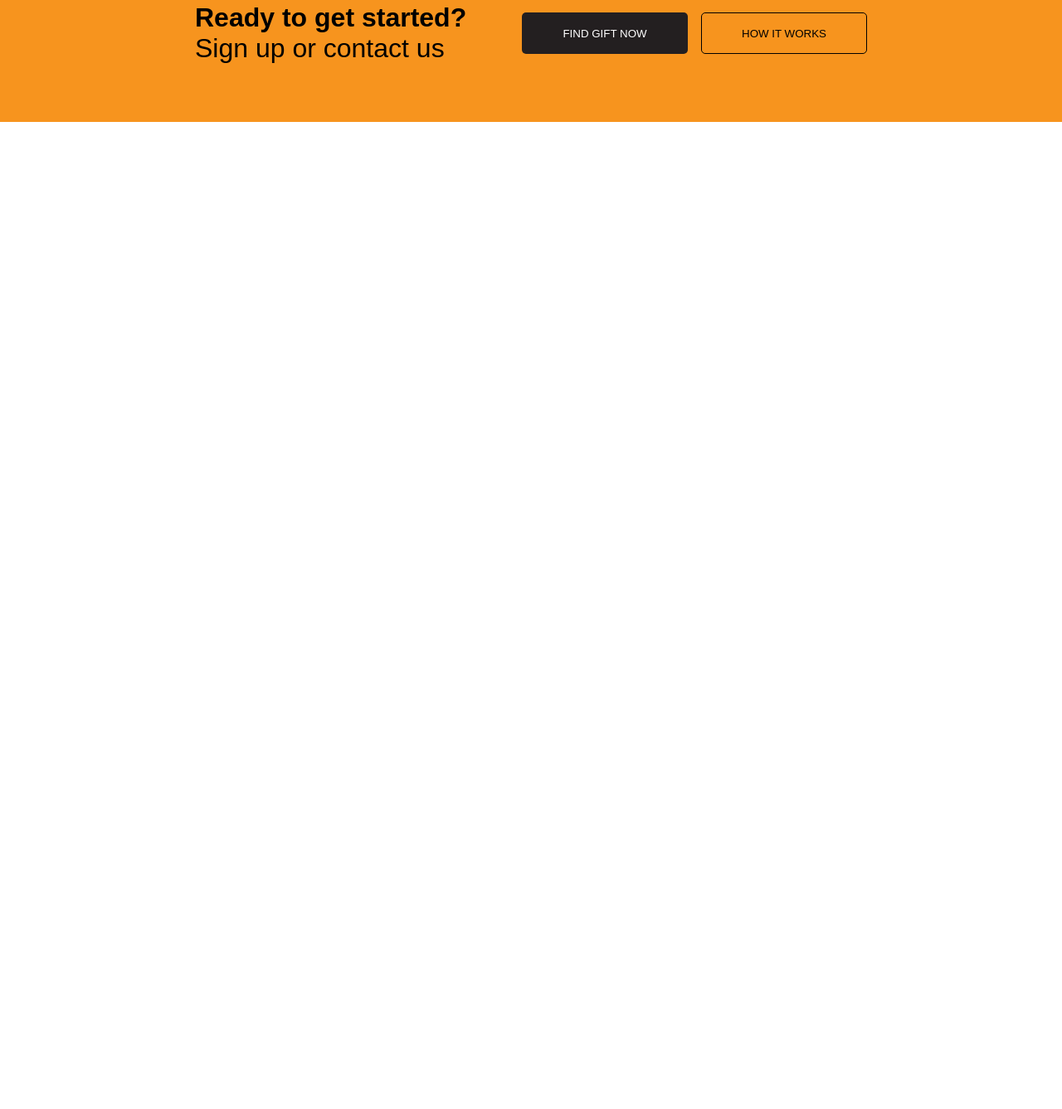
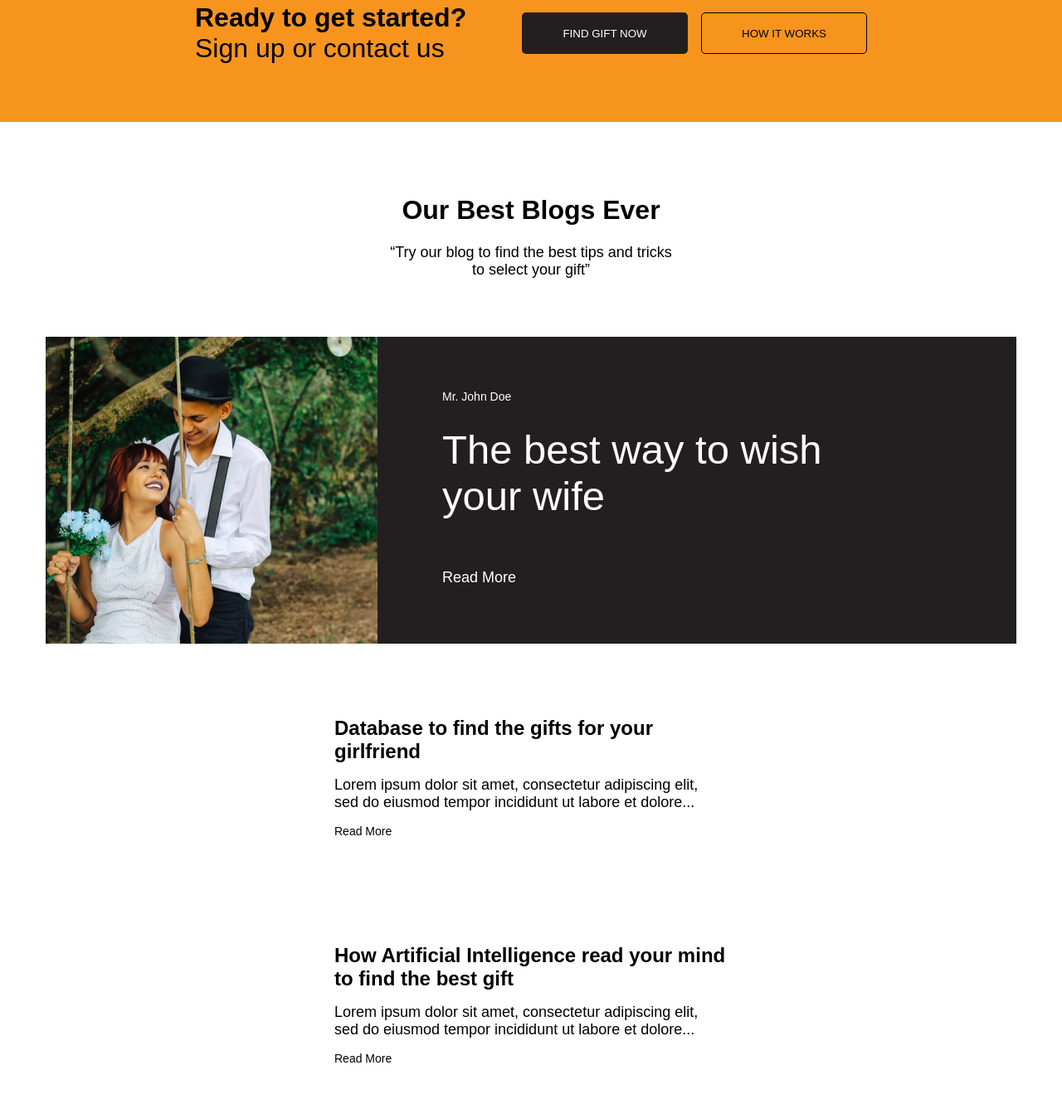
Before and after one commit to Milonga94/find-a-gift, a plain HTML site: page index.html in a window 1280 px wide. Shown: the part 2430-3767 px from the top of the page at 83% size. Before the commit the page ends 2577 px from the top, so only its background shows below. Drawn offline with Linux system fonts and the light colour scheme.

Commit message:
добавляет на сайт секцию best-blogs

```diff
--- a/index.html
+++ b/index.html
@@ -113,5 +113,45 @@
                 </div>
             </div>
         </section>
+        <section class="section-best-blogs">
+            <div class="container">
+                <div class="wrapper-best-blogs">
+                    <div class="best-blogs-text">
+                        <h2 class="blogs-title">Our Best Blogs Ever</h2>
+                        <p>“Try our blog to find the best tips and tricks to select your gift”</p>
+                    </div>
+                    <div class="best-way-card">
+                        <img src="images/swing.png" alt="2 persons">
+                        <div class="best-way-text">
+                            <p class="name">Mr. John Doe</p>
+                            <p class="way-text">The best way to wish your wife</p>
+                            <p><a class="link-white" href="ссылка">Read More</a></p>
+                        </div>
+                    </div>
+                    <ul class="best-way-card-text">
+                        <li class="card-text">
+                            <a class="link" href="ссылка">
+                                <h3 class="card-title"><b>Database to find the gifts for your<br>girlfriend</b></h3>
+                                <p>Lorem ipsum dolor sit amet, consectetur adipiscing elit,<br> sed do eiusmod tempor
+                                    incididunt
+                                    ut labore et dolore...</p>
+                                <p class="card-p">Read More</p>
+                            </a>
+                        </li>
+                        <li class="card-text">
+                            <a class="link" href="ссылка">
+                                <h3 class="card-title"><b></b>How Artificial Intelligence read your mind<br>to find the
+                                    best
+                                    gift</b></h3>
+                                <p>Lorem ipsum dolor sit amet, consectetur adipiscing elit,<br> sed do eiusmod tempor
+                                    incididunt
+                                    ut labore et dolore...</p>
+                                <p class="card-p">Read More</p>
+                            </a>
+                        </li>
+                    </ul>
+                </div>
+            </div>
+        </section>
     </main>
 </body>
--- a/style.css
+++ b/style.css
@@ -70,6 +70,10 @@ p {
     text-decoration: none;
     color: black;
 }
+.link-white {
+    text-decoration: none;
+    color: white;
+}
 
 .section-gift-work {
     background-color: #F1F1F2;
@@ -107,6 +111,7 @@ p {
 .work {
     padding: 165px 165px 105px 100px;
 }
+
 .work-title {
     margin-bottom: 25px;
 }
@@ -118,7 +123,8 @@ p {
     background-color: transparent;
 }
 
-.section-gifts-cards {
+.section-gifts-cards,
+.section-best-blogs {
     background: #FFFFFF;
 }
 
@@ -147,7 +153,7 @@ p {
     transition: all ease .3s;
 }
 
-.card:hover {
+.card:hover, .card-text:hover {
     filter: drop-shadow(10px 10px 15px rgba(0, 0, 0, 0.05));
     background: #FFFFFF;
 }
@@ -200,3 +206,54 @@ p {
     border: 1px solid #000000;
     background-color: transparent;
 }
+.section-best-blogs {
+    background-color: #FFFFFF;
+}
+
+.best-blogs-text {
+    text-align: center;
+    padding: 88px 466px 70px 466px;
+}
+
+.blogs-title {
+    margin-bottom: 22px;
+}
+
+.best-way-card {
+    display: grid;
+    justify-content: center;
+    grid-template-columns: 400px 770px;
+}
+.best-way-text{
+    background: #231F20;
+    color: #FFFFFF;
+    padding: 64px 200px 48px 78px;
+}
+.name {
+    font-size: 14px;
+    margin-bottom: 28px;
+}
+.way-text {
+    font-size: 49px;
+    margin-bottom: 60px;
+}
+.best-way-card-text {
+    display: grid;
+    justify-content: center;
+    grid-template-columns: repeat(auto-fit, 570px);
+    list-style: none;
+    gap: 30px;
+    margin: 40px 135px 80px 135px;
+    padding: 0;
+}
+.card-title {
+    font-size: 24px;
+    margin-bottom: 16px;
+}
+.card-text {
+    padding: 48px 48px 50px 48px;
+}
+.card-p {
+   font-size: 14px;
+   margin-top: 16px;
+}
```
Also changed, not shown: images/swing.png (added).
